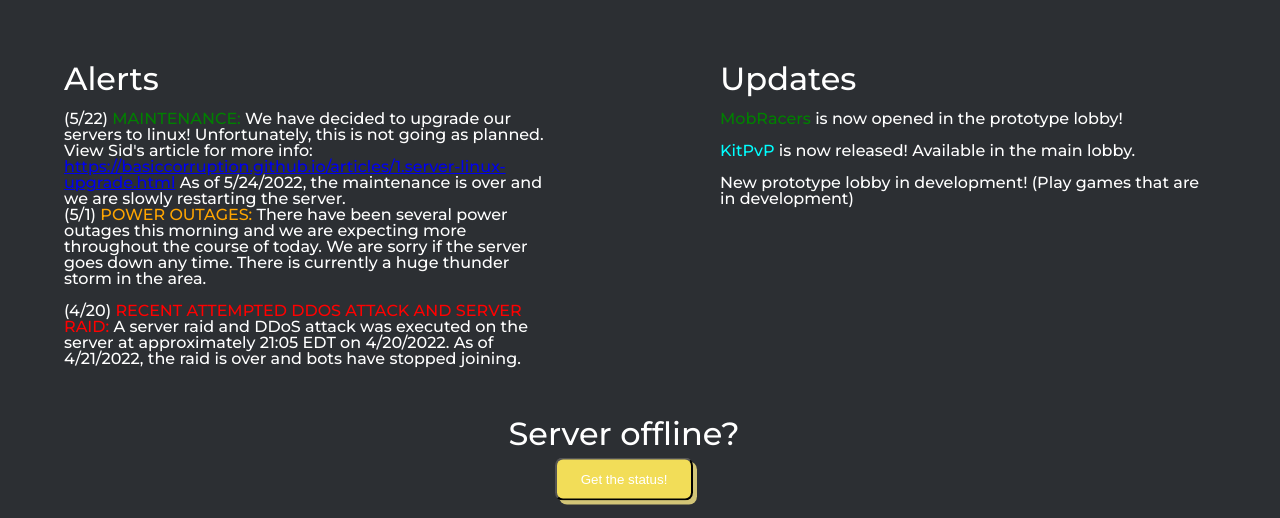
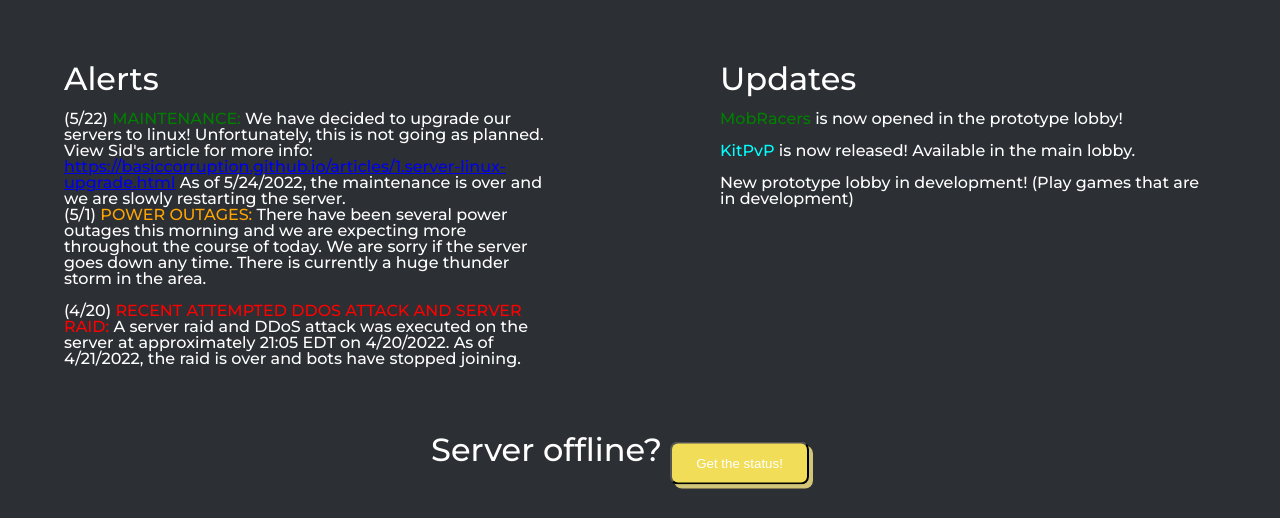
Before and after one commit to MLG-Land/mlgland.net, a PHP site: page / in a window 1280 px wide. Shown: the part 801-1319 px from the top of the page. Run offline with PHP 8.4, Linux system fonts and the light colour scheme.

Commit message:
Update main.css

```diff
--- a/main.css
+++ b/main.css
@@ -214,6 +214,9 @@ body {
 .status {
 	text-align: center;
 	transform: translate(50%, -50%);
+	display: flex;
+	align-self: center;
+	justify-content: center;
 }
 
 .button.discord:active {
```
